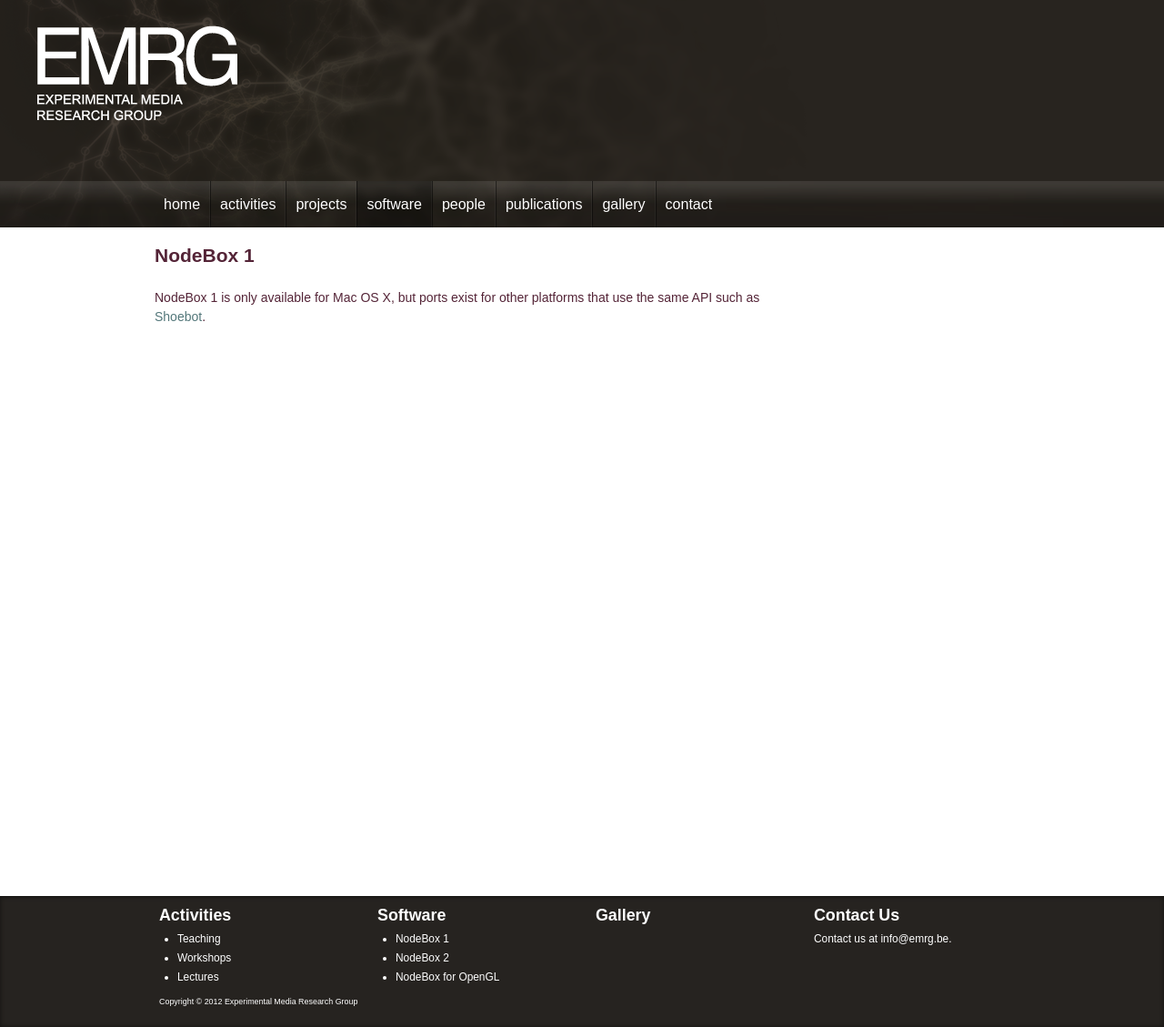
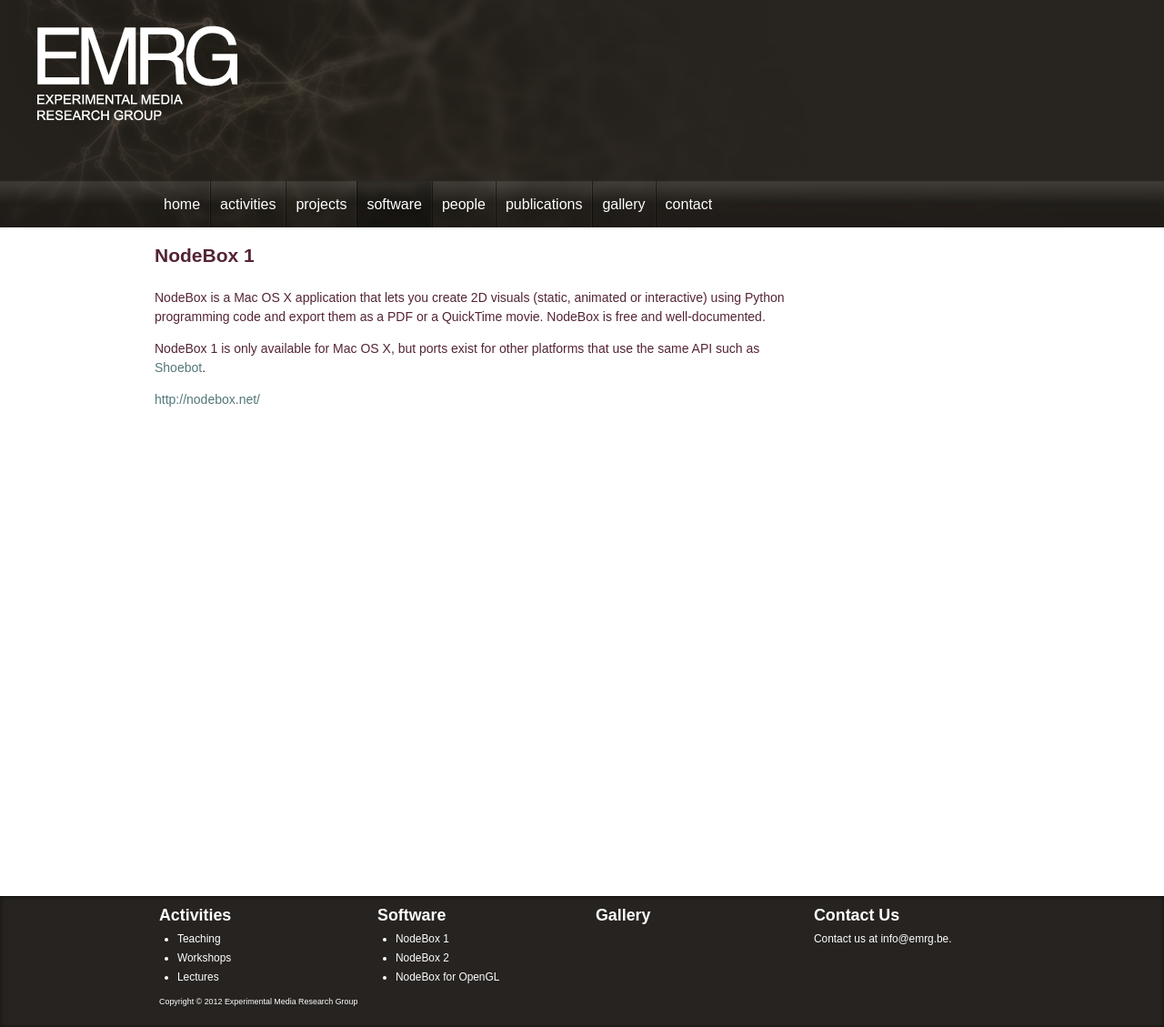
Before and after one commit to nodebox/emrg.be, a Jekyll site: the page built from software/nodebox-1.md, in a window 1280 px wide. Shown: the whole page at 91% size. Built offline with Jekyll 4.4.1, drawn with Linux system fonts in a browser that asks for light colours; nearby versions of some CDN libraries.

Commit message:
Add NodeBox 1 text.

```diff
--- a/software/nodebox-1.md
+++ b/software/nodebox-1.md
@@ -3,7 +3,10 @@
 section: software
 title: NodeBox 1
 ---
+NodeBox is a Mac OS X application that lets you create 2D visuals (static, animated or interactive) using Python programming code and export them as a PDF or a QuickTime movie. NodeBox is free and well-documented.
+
 NodeBox 1 is only available for Mac OS X, but ports exist for other platforms that use the same API such as [Shoebot][].
 
+<http://nodebox.net/>
+
 [shoebot]: http://shoebot.net/
-[nodebox]: http://nodebox.net/
```
